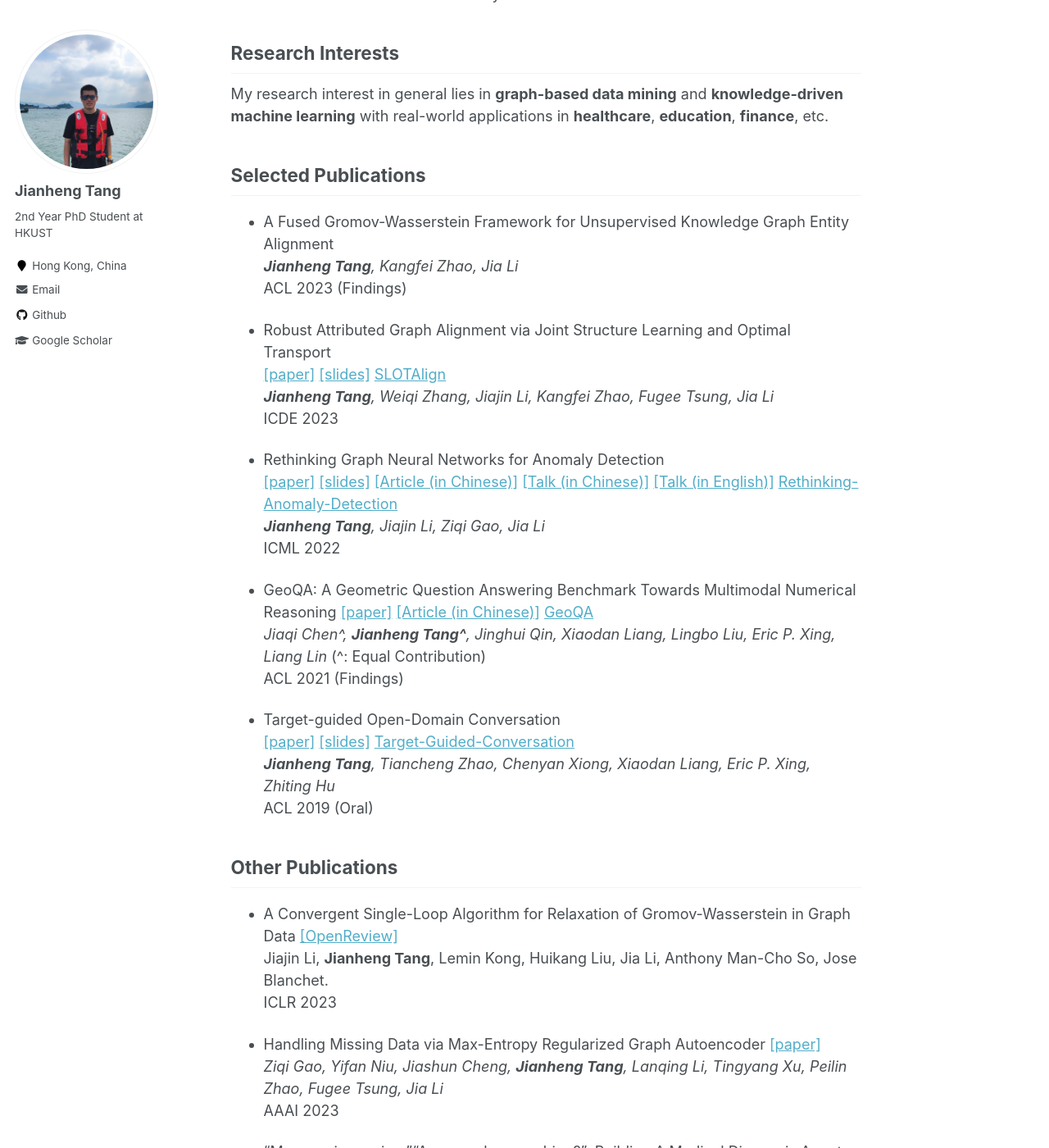
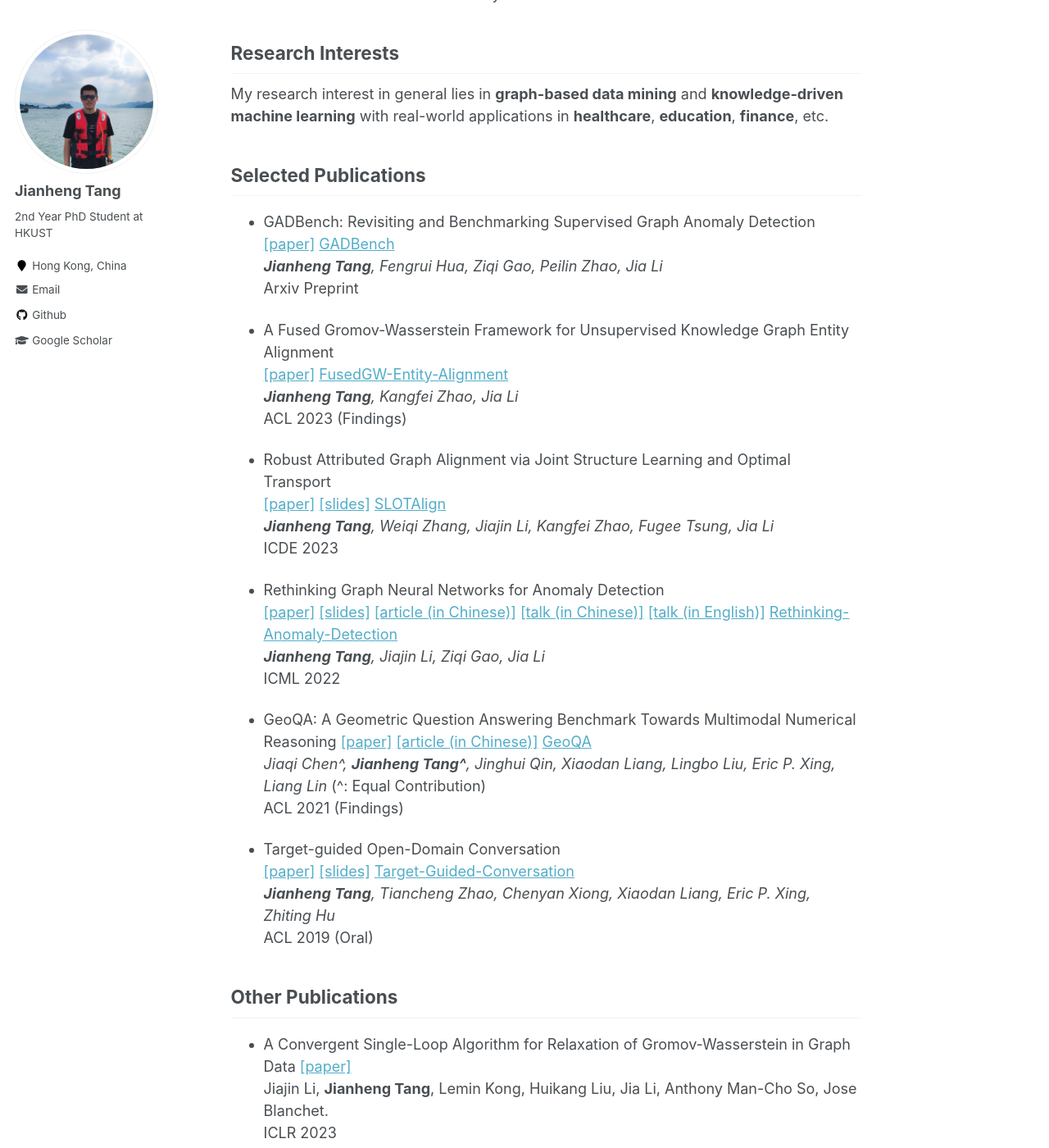
Before and after one commit to squareRoot3/squareRoot3.github.io, a Jekyll site: the page built from _pages/about.md, in a window 1280 px wide and 1400 px high, scrolled down 313 px. Shown: the whole window at 82% size. Built offline with Jekyll 4.4.1, drawn with Linux system fonts in a browser that asks for light colours.

Commit message:
Update about.md

```diff
--- a/_pages/about.md
+++ b/_pages/about.md
@@ -25,7 +25,15 @@ with real-world applications in **healthcare**, **education**, **finance**, etc.
 
 ## Selected Publications
 
+- GADBench: Revisiting and Benchmarking Supervised Graph Anomaly Detection <br>
+[[paper]](https://arxiv.org/abs/2306.12251)
+<a class="github-button" href="https://github.com/squareroot3/GADBench" data-show-count="true" aria-label="Star buttons/github-buttons on GitHub">GADBench</a><br>
+***Jianheng Tang**, Fengrui Hua, Ziqi Gao, Peilin Zhao, Jia Li* <br>
+Arxiv Preprint
+
 - A Fused Gromov-Wasserstein Framework for Unsupervised Knowledge Graph Entity Alignment <br>
+[[paper]](https://aclanthology.org/2023.findings-acl.205/)
+<a class="github-button" href="https://github.com/squareroot3/FusedGW-Entity-Alignment" data-show-count="true" aria-label="Star buttons/github-buttons on GitHub">FusedGW-Entity-Alignment</a><br>
 ***Jianheng Tang**, Kangfei Zhao, Jia Li* <br>
 ACL 2023 (Findings)
 
@@ -33,22 +41,22 @@ ACL 2023 (Findings)
 [[paper]](https://arxiv.org/abs/2301.12721)
 [[slides]](https://drive.google.com/file/d/1dI1aCuqlO0NlPXQxaT85YGZzRRsx5VFg/view?usp=sharing)
 <a class="github-button" href="https://github.com/squareroot3/SLOTAlign" data-show-count="true" aria-label="Star buttons/github-buttons on GitHub">SLOTAlign</a><br>
-  ***Jianheng Tang**, Weiqi Zhang, Jiajin Li, Kangfei Zhao, Fugee Tsung, Jia Li* <br>
-  ICDE 2023
+***Jianheng Tang**, Weiqi Zhang, Jiajin Li, Kangfei Zhao, Fugee Tsung, Jia Li* <br>
+ICDE 2023
 
 - Rethinking Graph Neural Networks for Anomaly Detection <br>
 [[paper]](https://proceedings.mlr.press/v162/tang22b/tang22b.pdf)
 [[slides]](https://icml.cc/media/icml-2022/Slides/17968_le6HH92.pdf)
-[[Article (in Chinese)]](https://www.jiqizhixin.com/articles/2022-06-10-3)
-[[Talk (in Chinese)]](https://www.bilibili.com/video/BV1BG411p7og/)
-[[Talk (in English)]](https://slideslive.com/38984068/rethinking-graph-neural-networks-for-anomaly-detection?ref=speaker-24150)
+[[article (in Chinese)]](https://www.jiqizhixin.com/articles/2022-06-10-3)
+[[talk (in Chinese)]](https://www.bilibili.com/video/BV1BG411p7og/)
+[[talk (in English)]](https://slideslive.com/38984068/rethinking-graph-neural-networks-for-anomaly-detection?ref=speaker-24150)
 <a class="github-button" href="https://github.com/squareroot3/rethinking-anomaly-detection" data-show-count="true" aria-label="Star buttons/github-buttons on GitHub">Rethinking-Anomaly-Detection</a><br>
 ***Jianheng Tang**, Jiajin Li, Ziqi Gao, Jia Li* <br>
 ICML 2022
 
 - GeoQA: A Geometric Question Answering Benchmark Towards Multimodal Numerical Reasoning
 [[paper]](https://aclanthology.org/2021.findings-acl.46.pdf)
-[[Article (in Chinese)]](https://mp.weixin.qq.com/s?__biz=MzIwNzc2NTk0NQ==&mid=2247516415&idx=2&sn=efa68338a8175608178f56dd99bcd54d&scene=21#wechat_redirect)
+[[article (in Chinese)]](https://mp.weixin.qq.com/s?__biz=MzIwNzc2NTk0NQ==&mid=2247516415&idx=2&sn=efa68338a8175608178f56dd99bcd54d&scene=21#wechat_redirect)
 <a class="github-button" href="https://github.com/chen-judge/GeoQA" data-show-count="true" aria-label="Star buttons/github-buttons on GitHub">GeoQA</a><br>
 *Jiaqi Chen^, **Jianheng Tang^**, Jinghui Qin, Xiaodan Liang, Lingbo Liu, Eric P. Xing, Liang Lin* (^: Equal Contribution)<br>
 ACL 2021 (Findings)
@@ -63,7 +71,7 @@ ACL 2019 (Oral)
 
 ## Other Publications
 - A Convergent Single-Loop Algorithm for Relaxation of Gromov-Wasserstein in Graph Data
-[[OpenReview]](https://openreview.net/forum?id=0jxPyVWmiiF) <br>
+[[paper]](https://openreview.net/forum?id=0jxPyVWmiiF) <br>
   Jiajin Li,  **Jianheng Tang**, Lemin Kong, Huikang Liu, Jia Li, Anthony Man-Cho So, Jose Blanchet. <br>
 ICLR 2023
 
```
